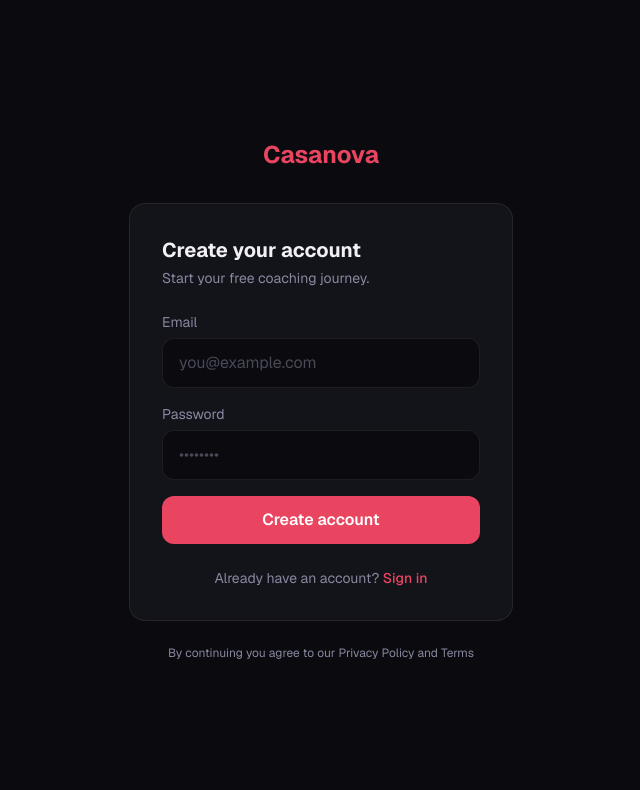
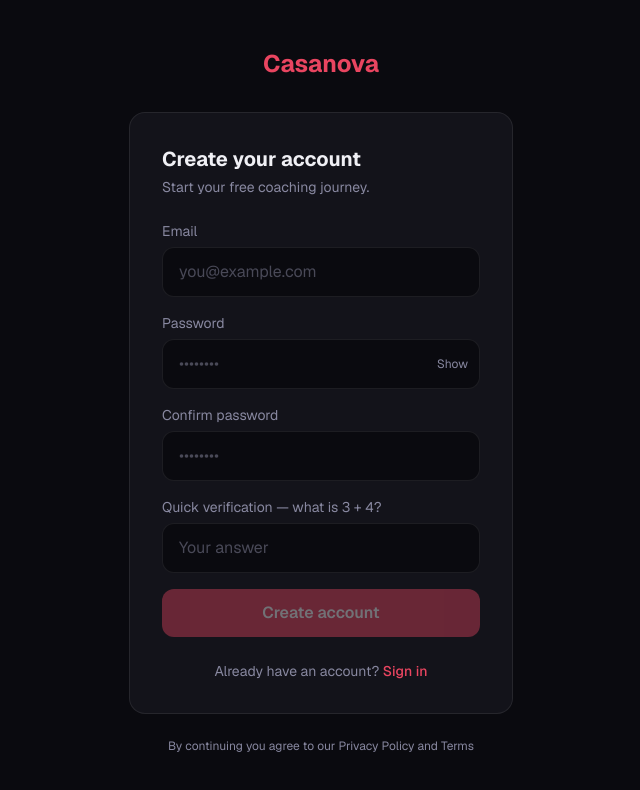
Before and after one commit to Navs412/casanova, a Next.js app: page /login in a window 1280 px wide. Both pictures are taken after a click on the button "Sign up free". Shown: the top 790 px of the page, without its empty margins (319-959 px from the left). Built offline with nearby package versions, Linux system fonts and the light colour scheme.

Commit message:
feat: login page — password strength meter, confirm password, math CAPTCHA, show/hide toggle

```diff
--- a/src/app/login/page.tsx
+++ b/src/app/login/page.tsx
@@ -1,25 +1,69 @@
 'use client';
 
-import { useState } from 'react';
+import { useState, useEffect } from 'react';
 import { useRouter } from 'next/navigation';
 import Link from 'next/link';
 import { createClient } from '@/lib/supabase/client';
+
+function getPasswordStrength(password: string): { score: number; label: string; color: string } {
+  if (password.length === 0) return { score: 0, label: '', color: '' };
+  let score = 0;
+  if (password.length >= 8) score++;
+  if (password.length >= 12) score++;
+  if (/[A-Z]/.test(password)) score++;
+  if (/[0-9]/.test(password)) score++;
+  if (/[^A-Za-z0-9]/.test(password)) score++;
+
+  if (score <= 1) return { score, label: 'Too weak', color: 'bg-red-500' };
+  if (score === 2) return { score, label: 'Weak', color: 'bg-orange-500' };
+  if (score === 3) return { score, label: 'Fair', color: 'bg-yellow-500' };
+  if (score === 4) return { score, label: 'Strong', color: 'bg-green-500' };
+  return { score, label: 'Very strong', color: 'bg-emerald-500' };
+}
 
 export default function LoginPage() {
   const router = useRouter();
   const [email, setEmail] = useState('');
   const [password, setPassword] = useState('');
+  const [confirmPassword, setConfirmPassword] = useState('');
   const [isSignup, setIsSignup] = useState(false);
   const [loading, setLoading] = useState(false);
   const [error, setError] = useState('');
   const [success, setSuccess] = useState('');
+  const [showPassword, setShowPassword] = useState(false);
+
+  // Simple math CAPTCHA
+  const [captchaA] = useState(() => Math.floor(Math.random() * 9) + 1);
+  const [captchaB] = useState(() => Math.floor(Math.random() * 9) + 1);
+  const [captchaInput, setCaptchaInput] = useState('');
+
+  const passwordStrength = getPasswordStrength(password);
+  const passwordsMatch = password === confirmPassword;
 
   const handleSubmit = async (e: React.FormEvent) => {
     e.preventDefault();
-    setLoading(true);
     setError('');
     setSuccess('');
 
+    if (isSignup) {
+      // Validate CAPTCHA
+      if (parseInt(captchaInput) !== captchaA + captchaB) {
+        setError('Incorrect answer. Please try the verification again.');
+        return;
+      }
+      // Validate password strength
+      if (passwordStrength.score < 3) {
+        setError('Please choose a stronger password.');
+        return;
+      }
+      // Validate password match
+      if (!passwordsMatch) {
+        setError('Passwords do not match.');
+        return;
+      }
+    }
+
+    setLoading(true);
     const supabase = createClient();
 
     if (isSignup) {
@@ -31,12 +75,12 @@ export default function LoginPage() {
       if (error) {
         setError(error.message);
       } else {
-        setSuccess('Check your email to confirm your account.');
+        setSuccess('Check your email to confirm your account. Check your spam folder if you don\'t see it within a minute.');
       }
     } else {
       const { error } = await supabase.auth.signInWithPassword({ email, password });
       if (error) {
-        setError(error.message);
+        setError('Incorrect email or password.');
       } else {
         router.push('/app');
       }
@@ -44,8 +88,16 @@ export default function LoginPage() {
     setLoading(false);
   };
 
+  const resetForm = () => {
+    setError('');
+    setSuccess('');
+    setPassword('');
+    setConfirmPassword('');
+    setCaptchaInput('');
+  };
+
   return (
-    <div className="min-h-screen bg-casanova-bg flex items-center justify-center px-4">
+    <div className="min-h-screen bg-casanova-bg flex items-center justify-center px-4 py-12">
       <div className="w-full max-w-sm">
         <Link href="/" className="block text-center mb-8">
           <span className="text-2xl font-bold text-casanova-accent">Casanova</span>
@@ -60,6 +112,7 @@ export default function LoginPage() {
           </p>
 
           <form onSubmit={handleSubmit} className="space-y-4">
+            {/* Email */}
             <div>
               <label className="block text-sm text-casanova-muted mb-1.5">Email</label>
               <input
@@ -67,34 +120,120 @@ export default function LoginPage() {
                 value={email}
                 onChange={e => setEmail(e.target.value)}
                 required
+                autoComplete="email"
                 className="w-full px-4 py-3 rounded-xl bg-casanova-bg border border-casanova-border text-casanova-text placeholder:text-casanova-muted/50 focus:outline-none focus:ring-2 focus:ring-casanova-accent/30 focus:border-casanova-accent/50 transition-all"
                 placeholder="you@example.com"
               />
             </div>
+
+            {/* Password */}
             <div>
               <label className="block text-sm text-casanova-muted mb-1.5">Password</label>
+              <div className="relative">
                 <input
-                type="password"
+                  type={showPassword ? 'text' : 'password'}
                   value={password}
                   onChange={e => setPassword(e.target.value)}
                   required
-                minLength={6}
-                className="w-full px-4 py-3 rounded-xl bg-casanova-bg border border-casanova-border text-casanova-text placeholder:text-casanova-muted/50 focus:outline-none focus:ring-2 focus:ring-casanova-accent/30 focus:border-casanova-accent/50 transition-all"
+                  minLength={8}
+                  autoComplete={isSignup ? 'new-password' : 'current-password'}
+                  className="w-full px-4 py-3 pr-12 rounded-xl bg-casanova-bg border border-casanova-border text-casanova-text placeholder:text-casanova-muted/50 focus:outline-none focus:ring-2 focus:ring-casanova-accent/30 focus:border-casanova-accent/50 transition-all"
                   placeholder="••••••••"
                 />
+                <button
+                  type="button"
+                  onClick={() => setShowPassword(!showPassword)}
+                  className="absolute right-3 top-1/2 -translate-y-1/2 text-casanova-muted hover:text-casanova-text transition-colors text-xs"
+                >
+                  {showPassword ? 'Hide' : 'Show'}
+                </button>
               </div>
 
+              {/* Password strength indicator — only on signup */}
+              {isSignup && password.length > 0 && (
+                <div className="mt-2">
+                  <div className="flex gap-1 mb-1">
+                    {[1,2,3,4,5].map(i => (
+                      <div
+                        key={i}
+                        className={`h-1 flex-1 rounded-full transition-all ${
+                          i <= passwordStrength.score ? passwordStrength.color : 'bg-casanova-border'
+                        }`}
+                      />
+                    ))}
+                  </div>
+                  <p className={`text-xs ${
+                    passwordStrength.score <= 1 ? 'text-red-400' :
+                    passwordStrength.score === 2 ? 'text-orange-400' :
+                    passwordStrength.score === 3 ? 'text-yellow-400' :
+                    'text-green-400'
+                  }`}>
+                    {passwordStrength.label}
+                    {passwordStrength.score < 3 && ' — use 8+ characters, uppercase, numbers'}
+                  </p>
+                </div>
+              )}
+            </div>
+
+            {/* Confirm password — only on signup */}
+            {isSignup && (
+              <div>
+                <label className="block text-sm text-casanova-muted mb-1.5">Confirm password</label>
+                <input
+                  type={showPassword ? 'text' : 'password'}
+                  value={confirmPassword}
+                  onChange={e => setConfirmPassword(e.target.value)}
+                  required
+                  autoComplete="new-password"
+                  className={`w-full px-4 py-3 rounded-xl bg-casanova-bg border text-casanova-text placeholder:text-casanova-muted/50 focus:outline-none focus:ring-2 transition-all ${
+                    confirmPassword.length > 0
+                      ? passwordsMatch
+                        ? 'border-green-500/50 focus:ring-green-500/20'
+                        : 'border-red-500/50 focus:ring-red-500/20'
+                      : 'border-casanova-border focus:ring-casanova-accent/30 focus:border-casanova-accent/50'
+                  }`}
+                  placeholder="••••••••"
+                />
+                {confirmPassword.length > 0 && (
+                  <p className={`text-xs mt-1 ${passwordsMatch ? 'text-green-400' : 'text-red-400'}`}>
+                    {passwordsMatch ? '✓ Passwords match' : '✗ Passwords do not match'}
+                  </p>
+                )}
+              </div>
+            )}
+
+            {/* CAPTCHA — only on signup */}
+            {isSignup && (
+              <div>
+                <label className="block text-sm text-casanova-muted mb-1.5">
+                  Quick verification — what is {captchaA} + {captchaB}?
+                </label>
+                <input
+                  type="number"
+                  value={captchaInput}
+                  onChange={e => setCaptchaInput(e.target.value)}
+                  required
+                  className="w-full px-4 py-3 rounded-xl bg-casanova-bg border border-casanova-border text-casanova-text placeholder:text-casanova-muted/50 focus:outline-none focus:ring-2 focus:ring-casanova-accent/30 focus:border-casanova-accent/50 transition-all"
+                  placeholder="Your answer"
+                />
+              </div>
+            )}
+
             {error && (
-              <p className="text-sm text-red-400 bg-red-400/10 border border-red-400/20 rounded-lg px-3 py-2">{error}</p>
+              <p className="text-sm text-red-400 bg-red-400/10 border border-red-400/20 rounded-lg px-3 py-2">
+                {error}
+              </p>
             )}
             {success && (
-              <p className="text-sm text-green-400 bg-green-400/10 border border-green-400/20 rounded-lg px-3 py-2">{success}</p>
+              <p className="text-sm text-green-400 bg-green-400/10 border border-green-400/20 rounded-lg px-3 py-2">
+                {success}
+              </p>
             )}
 
             <button
               type="submit"
-              disabled={loading}
-              className="w-full py-3 bg-casanova-accent text-white font-semibold rounded-xl hover:bg-casanova-accent/90 disabled:opacity-50 transition-all"
+              disabled={loading || (isSignup && (!passwordsMatch || passwordStrength.score < 3 || confirmPassword.length === 0))}
+              className="w-full py-3 bg-casanova-accent text-white font-semibold rounded-xl hover:bg-casanova-accent/90 disabled:opacity-40 disabled:cursor-not-allowed transition-all"
             >
               {loading ? 'Loading...' : isSignup ? 'Create account' : 'Sign in'}
             </button>
@@ -103,7 +242,7 @@ export default function LoginPage() {
           <p className="text-center text-sm text-casanova-muted mt-6">
             {isSignup ? 'Already have an account?' : "Don't have an account?"}{' '}
             <button
-              onClick={() => { setIsSignup(!isSignup); setError(''); setSuccess(''); }}
+              onClick={() => { setIsSignup(!isSignup); resetForm(); }}
               className="text-casanova-accent hover:underline font-medium"
             >
               {isSignup ? 'Sign in' : 'Sign up free'}
```
Lines whose indentation alone changed are shown as unchanged.
